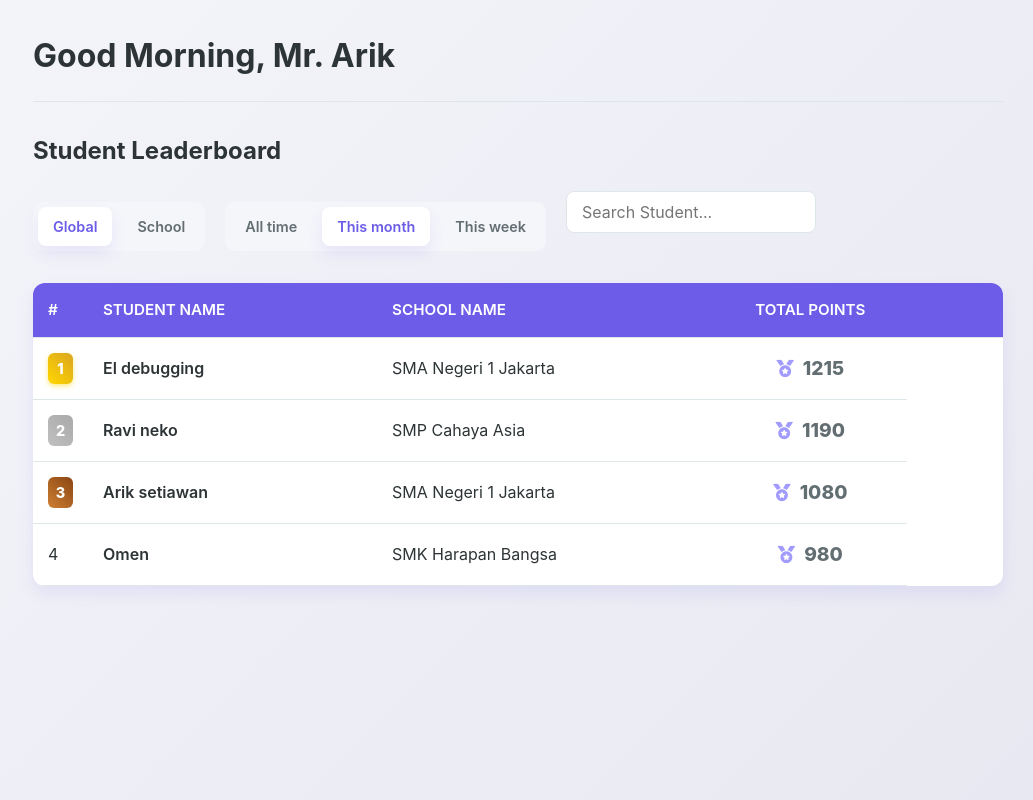
After one commit to ELGHIFARY111/Diaries_Of_Learning, a PHP site: page /views/guru/leaderboard.php in a window 1280 px wide. The commit adds this page. Shown: the whole page, without its empty margins (247-1280 px from the left). Run offline with PHP 8.4, Linux system fonts and the light colour scheme.

Commit message:
update profile and leaderboard

```diff
--- a/controller/guru_controller.php
+++ b/controller/guru_controller.php
@@ -238,4 +238,8 @@ function detail_progres_misi_page($koneksi) {
 
     include "./views/guru/detail_progres_misi.php";
 }
+function leaderboard_guru_page() {
+    $active = $_GET['active'] ?? 'aktif';
+    include "./views/guru/leaderboard.php";
+}
 ?>
--- a/index.php
+++ b/index.php
@@ -154,6 +154,10 @@ switch ($page) {
     case 'guru/detail_progres_misi':
         detail_progres_misi_page($koneksi);
         break;
+    case 'guru/leaderboard_guru':
+        leaderboard_guru_page($koneksi);
+        break;
+
 // murid
     case 'murid':
         murid_dashboard_page($koneksi);
--- a/views/css/guru.css
+++ b/views/css/guru.css
@@ -920,3 +920,189 @@ a:hover {
     background-color: var(--color-success);
     border-radius: 20px;
 }
+/* ================================================= */
+/* LEADERBOARD STYLES (REVISI) */
+/* ================================================= */
+
+/* --- Pengaturan Lebar Kolom Tabel (Disesuaikan) --- */
+.leaderboard-table .col-rank { width: 5%; }
+.leaderboard-table .col-name { width: 30%; }
+.leaderboard-table .col-school {
+    width: 35%; /* Kolom baru untuk Nama Sekolah */
+}
+.leaderboard-table .col-point {
+    width: 20%;
+    text-align: center;
+}
+.leaderboard-table .col-action { width: 10%; } /* Sedikit dilebarkan untuk tombol "..." */
+
+/* Hapus .col-country, .col-time, .col-courses karena sudah dihapus */
+
+/* Perataan tengah untuk data statistik */
+.leaderboard-table .stat-cell {
+    text-align: center;
+    /* Ubah warna waktu/kursus menjadi warna default (hanya point yang spesial) */
+    color: var(--color-text-primary);
+    font-weight: 500;
+    font-size: 1em;
+}
+
+/* Penyesuaian untuk tampilan baris */
+.leaderboard-table td {
+    vertical-align: middle;
+}
+
+/* ----------------------------------------------------------------- */
+
+
+.leaderboard-section h3 {
+    font-size: 1.5em;
+    font-weight: 700;
+    color: var(--color-text-primary);
+    margin-bottom: 20px;
+}
+
+.leaderboard-controls {
+    display: flex;
+    justify-content: flex-start; /* Ubah ke flex-start */
+    align-items: center;
+    margin-bottom: 20px;
+    flex-wrap: wrap;
+    gap: 20px; /* Jarak antar grup kontrol */
+}
+
+/* Gaya untuk Filter Tipe Leaderboard (Global/Sekolah) */
+.leaderboard-type-filters {
+    display: flex;
+    gap: 10px;
+    background-color: var(--color-background-light);
+    padding: 5px;
+    border-radius: 10px;
+}
+
+.leaderboard-type-filters .filter-link {
+    /* Menggunakan gaya yang sama dengan filter waktu */
+    display: inline-block;
+    padding: 8px 15px;
+    border-radius: 8px;
+    font-size: 0.9em;
+    font-weight: 600;
+    color: var(--color-text-secondary);
+    transition: all 0.3s ease;
+    text-decoration: none;
+}
+
+.leaderboard-type-filters .filter-link.active {
+    background-color: var(--color-card-background);
+    color: var(--color-primary);
+    box-shadow: var(--box-shadow-subtle);
+}
+
+/* Kustomisasi Search Input di Leaderboard */
+.leaderboard-search-input {
+    padding: 10px 15px;
+    border: 1px solid var(--color-border);
+    border-radius: 8px;
+    font-family: var(--font-family);
+    font-size: 1em;
+    color: var(--color-text-primary);
+    width: 250px;
+    transition: border-color 0.3s ease;
+}
+
+.leaderboard-search-input:focus {
+    outline: none;
+    border-color: var(--color-primary);
+    box-shadow: 0 0 0 3px rgba(108, 92, 231, 0.2);
+}
+
+/* Gaya Filter Waktu */
+.time-filters {
+    display: flex;
+    gap: 10px;
+    background-color: var(--color-background-light);
+    padding: 5px;
+    border-radius: 10px;
+}
+
+.filter-link {
+    display: inline-block;
+    padding: 8px 15px;
+    border-radius: 8px;
+    font-size: 0.9em;
+    font-weight: 600;
+    color: var(--color-text-secondary);
+    transition: all 0.3s ease;
+    text-decoration: none;
+}
+
+.filter-link:hover {
+    color: var(--color-primary);
+}
+
+.filter-link.active {
+    background-color: var(--color-card-background);
+    color: var(--color-primary);
+    box-shadow: var(--box-shadow-subtle);
+}
+
+/* Gaya Sel Nama Pengguna (Dengan Avatar) */
+.user-cell {
+    display: flex;
+    align-items: center;
+    font-weight: 600;
+}
+
+.avatar {
+    width: 35px;
+    height: 35px;
+    border-radius: 50%;
+    margin-right: 10px;
+    object-fit: cover;
+    border: 2px solid var(--color-primary);
+}
+
+/* Gaya untuk kolom Poin */
+.leaderboard-table .point-cell {
+    color: var(--color-text-secondary);
+    font-weight: 800;
+    font-size: 1.2em;
+}
+.leaderboard-table .point-cell i {
+    margin-right: 5px;
+    font-size: 0.9em;
+}
+
+/* Hapus style i general pada td karena sudah tidak relevan */
+.leaderboard-table td i {
+    margin-right: 5px;
+    color: var(--color-secondary);
+    font-size: 0.9em;
+    /* Dihapus: agar ikon clock tidak muncul di kolom yang tidak ada */
+}
+
+/* Gaya Badge Peringkat (1, 2, 3) */
+.rank-badge {
+    /* ... (Tetap Sama) ... */
+    display: inline-block;
+    min-width: 25px;
+    text-align: center;
+    font-weight: 800;
+    padding: 4px 6px;
+    border-radius: 6px;
+    color: white;
+    font-size: 0.9em;
+}
+
+.rank-one .rank-badge {
+    background: linear-gradient(45deg, #FFD700, #DAA520);
+    box-shadow: 0 2px 5px rgba(255, 215, 0, 0.5);
+}
+
+.rank-two .rank-badge {
+    background: linear-gradient(45deg, #C0C0C0, #A9A9A9);
+}
+
+.rank-three .rank-badge {
+    background: linear-gradient(45deg, #CD7F32, #8B4513);
+}
--- /dev/null
+++ b/views/guru/leaderboard.php
@@ -0,0 +1,106 @@
+<!DOCTYPE html>
+<html lang="en">
+<head>
+    <meta charset="UTF-8">
+    <meta name="viewport" content="width=device-width, initial-scale=1.0">
+    <title>Teacher Leaderboard</title>
+    <link rel="stylesheet" href="./views/css/guru.css">
+    <link rel="stylesheet" href="https://cdnjs.cloudflare.com/ajax/libs/font-awesome/5.15.3/css/all.min.css">
+</head>
+<body>
+
+    <div class="content">
+        <div class="header">
+            <div class="header-text">
+                <h2>Good Morning, Mr. Arik</h2>
+            </div>
+            <div class="header-actions">
+                </div>
+        </div>
+
+        <div class="leaderboard-section">
+            <h3>Student Leaderboard</h3>
+
+            <div class="leaderboard-controls">
+
+                <div class="leaderboard-type-filters">
+                    <a href="#" class="filter-link active" id="filter-global">Global</a>
+                    <a href="#" class="filter-link" id="filter-school">School</a>
+                </div>
+
+                <div class="time-filters">
+                    <a href="#" class="filter-link">All time</a>
+                    <a href="#" class="filter-link active">This month</a>
+                    <a href="#" class="filter-link">This week</a>
+                </div>
+
+                <div class="search-area">
+                    <input type="text" placeholder="Search Student..." class="leaderboard-search-input">
+                </div>
+            </div>
+
+            <div class="data-table-wrapper">
+                <table class="data-table leaderboard-table">
+                    <thead>
+                        <tr>
+                            <th class="col-rank">#</th>
+                            <th class="col-name">Student Name</th>
+                            <th class="col-school">School Name</th>
+                            <th class="col-point">Total Points</th>
+                            <th class="col-action"></th>
+                        </tr>
+                    </thead>
+                    <tbody>
+                        <tr class="rank-one">
+                            <td><span class="rank-badge gold">1</span></td>
+                            <td>
+                                <div class="user-cell">
+                                    El debugging
+                                </div>
+                            </td>
+                            <td>SMA Negeri 1 Jakarta</td>
+                            <td class="point-cell stat-cell"><i class="fas fa-medal"></i> 1215</td>
+                        </tr>
+
+                        <tr class="rank-two">
+                            <td><span class="rank-badge silver">2</span></td>
+                            <td>
+                                <div class="user-cell">
+                                    Ravi neko
+                                </div>
+                            </td>
+                            <td>SMP Cahaya Asia</td>
+                            <td class="point-cell stat-cell"><i class="fas fa-medal"></i> 1190</td>
+
+                        </tr>
+
+                        <tr class="rank-three">
+                            <td><span class="rank-badge bronze">3</span></td>
+                            <td>
+                                <div class="user-cell">
+                                    Arik setiawan
+                                </div>
+                            </td>
+                            <td>SMA Negeri 1 Jakarta</td>
+                            <td class="point-cell stat-cell"><i class="fas fa-medal"></i> 1080</td>
+                        </tr>
+
+                        <tr>
+                            <td>4</td>
+                            <td>
+                                <div class="user-cell">
+                                    Omen
+                                </div>
+                            </td>
+                            <td>SMK Harapan Bangsa</td>
+                            <td class="point-cell stat-cell"><i class="fas fa-medal"></i> 980</td>
+                        </tr>
+
+                        </tbody>
+                </table>
+            </div>
+        </div>
+    </div>
+
+    </body>
+</html>
--- a/views/guru/misi_kosakata.php
+++ b/views/guru/misi_kosakata.php
@@ -19,7 +19,6 @@
             <div class="header">
                 <div class="header-text">
                     <h2>School Vocabulary Missions</h2>
-                    <p>Kelola misi hafalan kosakata untuk siswa Anda.</p>
                 </div>
                 <a href="index.php?page=guru/tambah_misi" class="btn-action btn-success">
                     + Create New Mission
--- a/views/guru/navigasiGuru.php
+++ b/views/guru/navigasiGuru.php
@@ -31,6 +31,10 @@
             class="<?= ($active == 'profil') ? 'aktif' : '' ?>">
             Teacher Profile
          </a>
+         <a href="index.php?page=guru/leaderboard_guru&active=leaderboard&aktif=true"
+            class="<?= ($active == 'leaderboard') ? 'aktif' : '' ?>">
+            Leaderboard
+         </a>
 
          <a href="index.php?page=logout">Logout</a>
       </div>
```
Also changed, not shown: other parts of views/css/guru.css (+121 -121 lines), views/guru/profil.php (+12 -11 lines).
